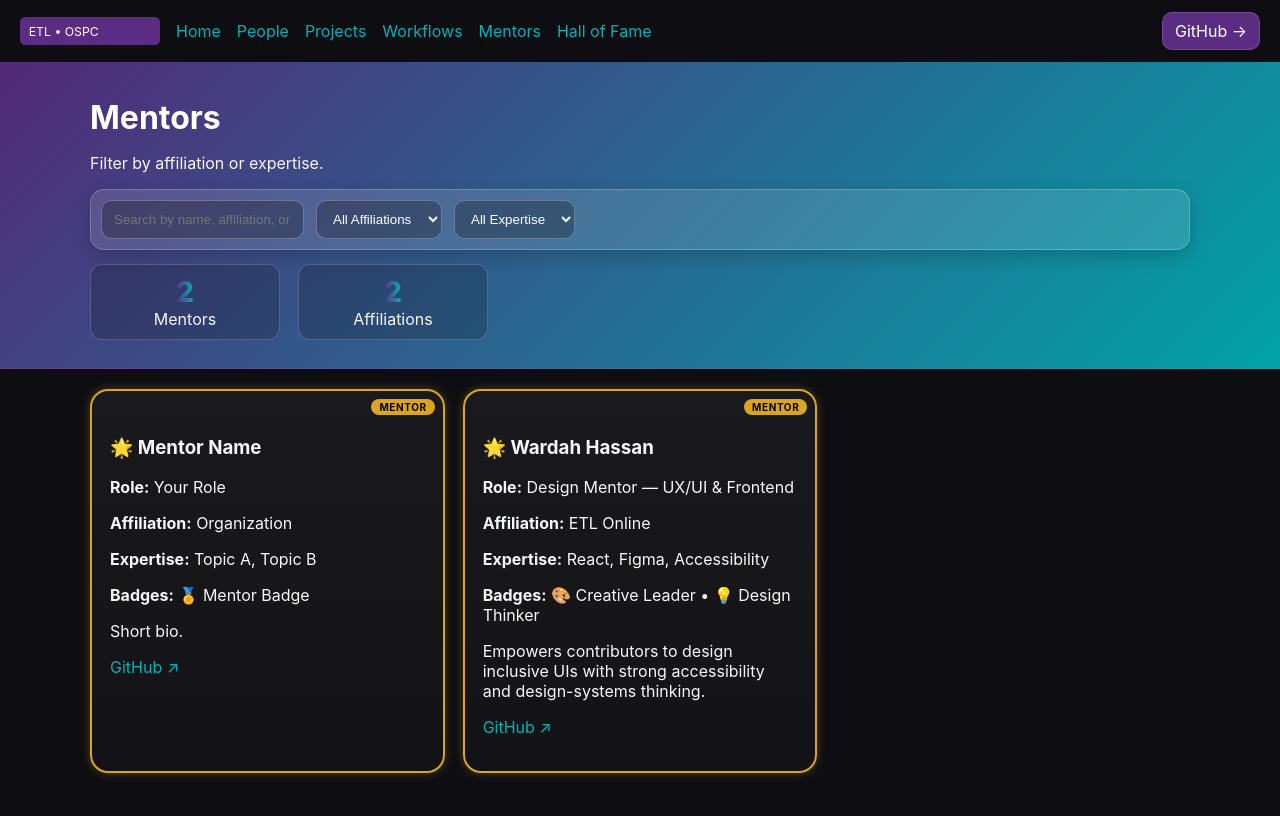
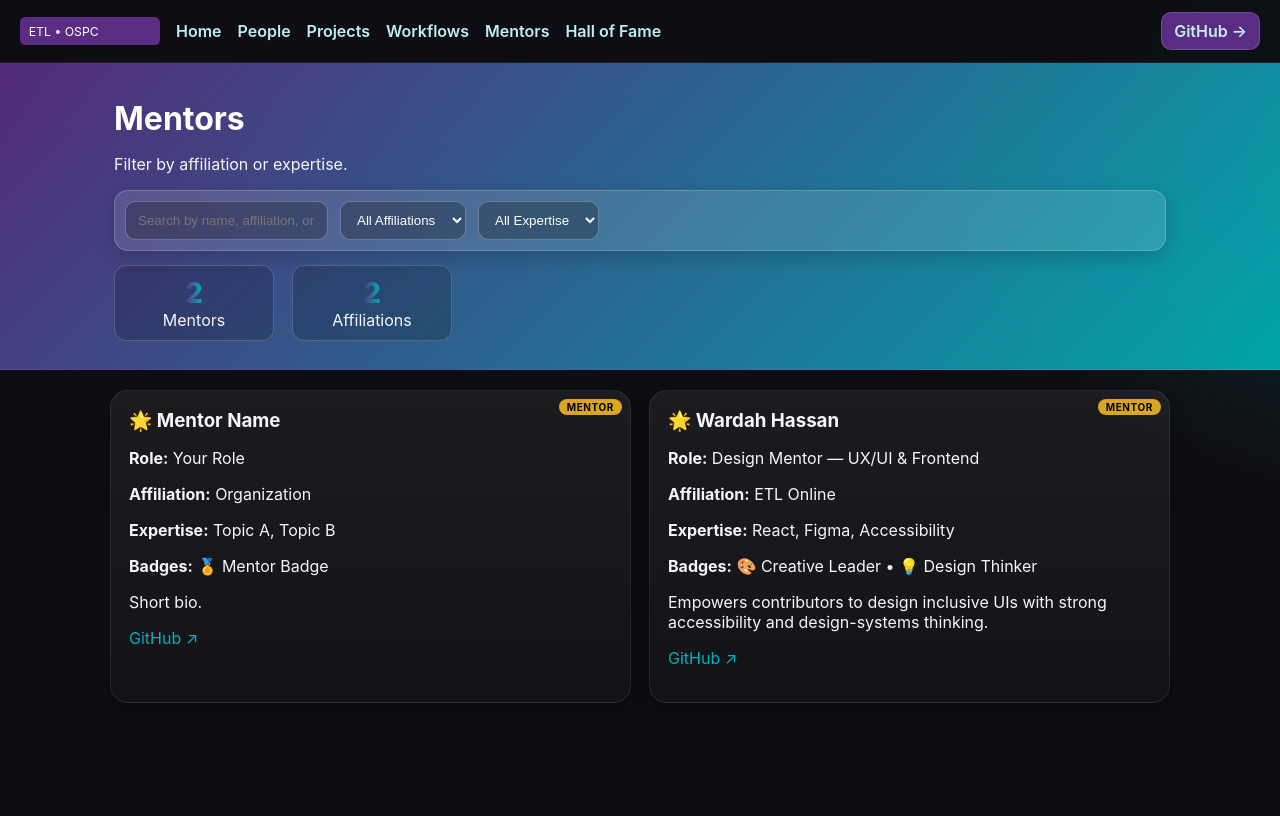
Before and after one commit to asmanmalik/ETL-OSPC-Hub, a plain HTML site: page docs/mentors.html in a window 1280 px wide. Drawn offline with Linux system fonts and the light colour scheme.

Commit message:
updated mentors stylesheet to sync with index page

```diff
--- a/docs/mentors.html
+++ b/docs/mentors.html
@@ -1,4 +1,64 @@
-<!doctype html><html><head><meta charset='utf-8'><meta name='viewport' content='width=device-width,initial-scale=1'><title>Mentors</title><link rel='stylesheet' href='assets/styles.css'></head><body>  <nav class="nav">
+<!doctype html><html>
+  <head><meta charset='utf-8'><meta name='viewport' content='width=device-width,initial-scale=1'>
+    <title>Mentors</title>
+  <link rel='stylesheet' href='assets/styles.css'>
+  <style>
+    :root { --etl-primary:#5A2D82; --etl-accent:#00B3B8; --etl-bg:#0E0E12; --etl-text:#F5F7FA; }
+    * { box-sizing:border-box; }
+    body {
+      margin:0; font-family: Inter, system-ui, Segoe UI, Roboto, sans-serif;
+      color: var(--etl-text);
+      background: radial-gradient(1000px 600px at 20% -20%, rgba(90,45,130,0.25), transparent 60%),
+                  radial-gradient(1000px 600px at 120% 20%, rgba(0,179,184,0.25), transparent 60%),
+                  var(--etl-bg);
+      min-height:100vh;
+    }
+    .nav {
+      position:sticky; top:0; z-index:10;
+      display:flex; align-items:center; gap:16px; padding:12px 20px;
+      background: rgba(14,14,18,.85); backdrop-filter: saturate(140%) blur(8px);
+      border-bottom: 1px solid rgba(255,255,255,.08);
+    }
+    .nav a { color:#BFEFF1; text-decoration:none; font-weight:600; }
+    .nav a:hover { text-decoration:underline; }
+    .spacer { flex:1; }
+    .btn { padding:8px 12px; border-radius:10px; background:var(--etl-primary); color:#fff; border:1px solid rgba(255,255,255,.15); text-decoration:none; }
+    .hero {
+      padding: 36px 20px 20px; text-align:center;
+      background: linear-gradient(135deg, rgba(90,45,130,.95), rgba(0,179,184,.95));
+      border-bottom: 1px solid rgba(255,255,255,.12);
+      box-shadow: 0 12px 40px rgba(0,0,0,.25) inset;
+    }
+    .hero h1 { margin:0; font-size: 36px; color:#fff; }
+    .hero p { margin:.4rem 0 0; opacity:.95; }
+    .section { max-width:1100px; margin: 20px auto; padding: 0 20px 40px; }
+    .grid { display:grid; grid-template-columns: repeat(auto-fit, minmax(260px, 1fr)); gap:18px; }
+    .card {
+      background: linear-gradient(180deg, rgba(255,255,255,.06), rgba(255,255,255,.025));
+      border: 1px solid rgba(255,255,255,.08);
+      border-radius: 18px;
+      padding: 18px;
+      transform: translateY(16px);
+      opacity: 0;
+      animation: rise .6s ease forwards;
+      box-shadow: 0 8px 20px rgba(0,0,0,.2);
+    }
+    .card:nth-child(2) { animation-delay: .08s; }
+    .card:nth-child(3) { animation-delay: .16s; }
+    .card:nth-child(4) { animation-delay: .24s; }
+    .card:nth-child(5) { animation-delay: .32s; }
+    @keyframes rise { to { transform: translateY(0); opacity:1; } }
+    .card h3 { margin: 0 0 8px; display:flex; align-items:center; gap:10px; }
+    .chip { display:inline-flex; align-items:center; gap:8px; padding:6px 10px; border-radius:999px; background: rgba(0,0,0,.25); border:1px solid rgba(255,255,255,.1); font-size:12px; }
+    .muted { opacity:.8; font-size: 14px; }
+    .row { display:flex; align-items:center; gap:10px; flex-wrap:wrap; margin-top:10px; }
+    .row img.badge { height:20px; }
+    .icons { width:22px; height:22px; vertical-align:-4px; }
+    .footer { opacity:.8; text-align:center; padding:36px 24px; font-size:14px; border-top:1px solid rgba(255,255,255,.08) }
+  </style>
+</head>
+<body>
+  <nav class="nav">
     <img src="../assets/brand/etl-logo.svg" alt="ETL logo" />
     <a href="./index.html">Home</a>
     <a href="./people.html">People</a>
```
